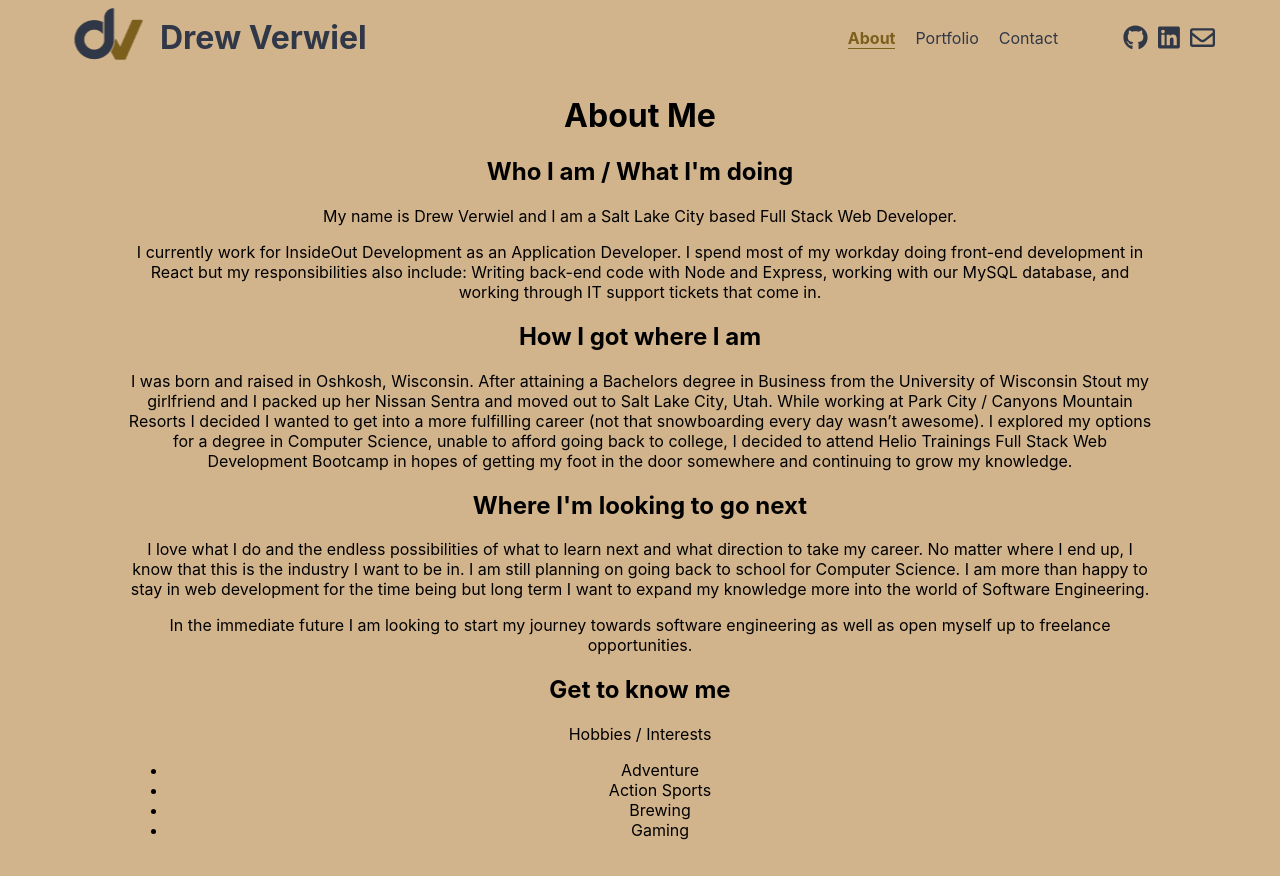
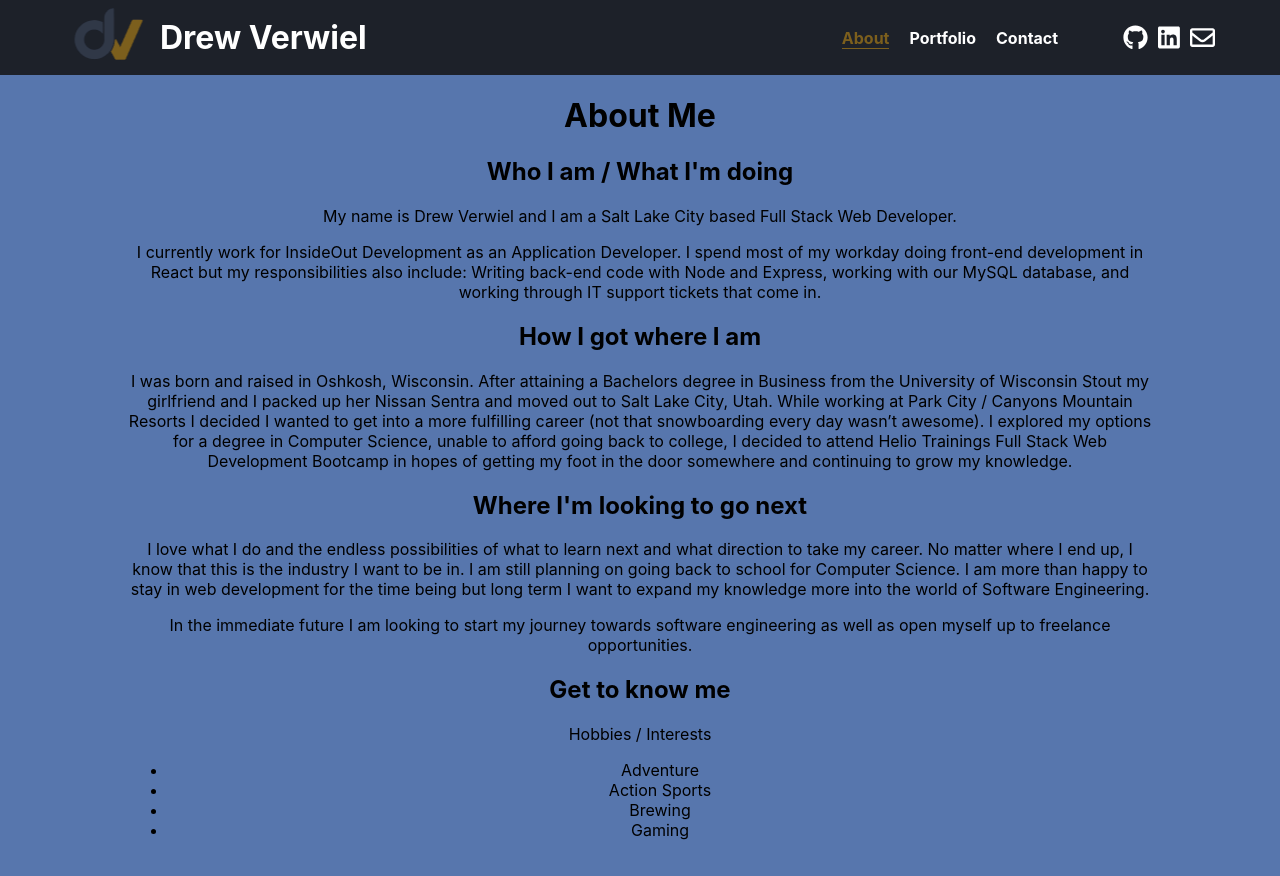
Before and after one commit to Verwiel/Portfolio, a React (Create React App) app in the folder client/: page /about in a window 1280 px wide. Built offline with nearby package versions, Linux system fonts and the light colour scheme.

Commit message:
changed the scrolled logic to just have a transparent header on the home page and visible everywhere else

```diff
--- a/client/src/components/Header.js
+++ b/client/src/components/Header.js
@@ -4,21 +4,15 @@ import Navbar from './Navbar'
 import Logo from '../assets/logo.svg'
 
 const Header = () => {
-  const [scrolled, setScrolled] = useState(false)
   const location = useLocation()
-
-  const changeHeaderBackground = () => {
-    window.scrollY >= 20 ? setScrolled(true) : setScrolled(false)
-  }
-
-  window.addEventListener('scroll', changeHeaderBackground)
+  const activeNav = location.pathname.length > 1
 
   return (
-    <header className={scrolled ? 'global-header scrolled-header' : 'global-header'}>
+    <header className={activeNav ? 'global-header active-header' : 'global-header'}>
       <div className='global-header-content'>
         <Link to='/' className='global-header-content-logo'>
           <img src={Logo} alt='Drew Verwiel Logo' />
-          {location.pathname.length > 1 && <h1>Drew Verwiel</h1>}
+          {activeNav && <h1>Drew Verwiel</h1>}
         </Link>
 
         <Navbar />
--- a/client/src/styles/base/_mixins.scss
+++ b/client/src/styles/base/_mixins.scss
@@ -10,8 +10,8 @@
   left: 0;
 }
 
-@mixin blue-link-hover {
-  color: $blue-accent;
+@mixin white-link-hover {
+  color: white;
   text-decoration: none;
   transition: all .3s ease-in-out;
   &:hover {
--- a/client/src/styles/base/_variables.scss
+++ b/client/src/styles/base/_variables.scss
@@ -11,7 +11,7 @@
 // $hyperlink: #F7B615;
 // $followed-hyperlink: #704404;
 
-$brown-background: #1d2129;
+
 $background-tan: tan;
 $gold-accent: #7C5F1D;
 $blue-accent:#303848;
@@ -23,5 +23,7 @@ $grey-accent: #968C8C;
 $hyperlink: #F7B615;
 $followed-hyperlink: #704404;
 
+$dark-background: #1d2129;
+$light-background: #5776ad;
 $logo-blue: #303848;
 $logo-yellow: #7C5F1D;
--- a/client/src/styles/components/_card.scss
+++ b/client/src/styles/components/_card.scss
@@ -31,7 +31,7 @@
     }
   }
   .viewing-card {
-    background-color: $background-tan;
+    background-color: $light-background;
   }
 }
 
--- a/client/src/styles/layout/_header.scss
+++ b/client/src/styles/layout/_header.scss
@@ -24,15 +24,15 @@
         width: 100px;
       }
       h1 {
-        @include blue-link-hover;
+        @include white-link-hover;
         margin: 0;
       }
     }
   }
 }
 
-.scrolled-header {
-  background-color: $brown-background;
+.active-header {
+  background-color: $dark-background;
 }
 
 @media (max-width: 767px){
--- a/client/src/styles/layout/_navbar.scss
+++ b/client/src/styles/layout/_navbar.scss
@@ -9,7 +9,8 @@
   }
 
   &-item {
-    @include blue-link-hover;
+    @include white-link-hover;
+    font-weight: bold;
     &-wrap {
       margin: 0 50px 0 0;
       li {
@@ -17,18 +18,16 @@
       }
     }
     &:hover {
-      font-weight: bold;
       border-bottom: 1px solid $gold-accent;
     }
     &-active {
       color: $gold-accent;
-      font-weight: bold;
       border-bottom: 1px solid $gold-accent;
     }
   }
 
   &-icon {
-    @include blue-link-hover;
+    @include white-link-hover;
     font-size: 25px;
     &-wrap {
       margin: 0;
@@ -48,7 +47,7 @@
       top: 0;
       bottom: auto;
       width: 100vw;
-      background-color: $background-tan;
+      background-color: $light-background;
       margin: 0;
       z-index: 1;
     }
--- a/client/src/styles/pages/_about.scss
+++ b/client/src/styles/pages/_about.scss
@@ -2,7 +2,7 @@
     @include pageWrap;
     display: flex;
     justify-content: center;
-    background-color: $background-tan;
+    background-color: $light-background;
     &-content {
         width: 80vw;
     }
--- a/client/src/styles/pages/_contact.scss
+++ b/client/src/styles/pages/_contact.scss
@@ -1,4 +1,4 @@
 .contact {
     @include pageWrap;
-    background-color: $background-tan;
+    background-color: $light-background;
 }
--- a/client/src/styles/pages/_home.scss
+++ b/client/src/styles/pages/_home.scss
@@ -8,7 +8,6 @@
   background-position: center;
 
   &-content {
-    // height: 200px;
     &-name {
       display: flex;
       justify-content: center;
@@ -30,3 +29,9 @@
     }
   }
 }
+
+@media (min-width: 1700px){
+  .home {
+    background-size: cover;
+  }
+}
--- a/client/src/styles/pages/_portfolio.scss
+++ b/client/src/styles/pages/_portfolio.scss
@@ -1,4 +1,4 @@
 .portfolio {
     @include pageWrap;
-    background-color: $background-tan;
+    background-color: $light-background;
 }
```
